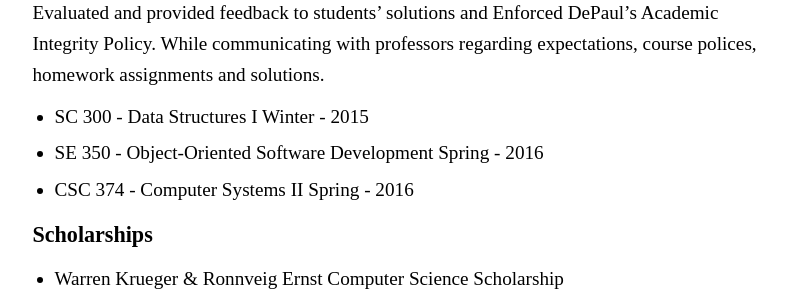
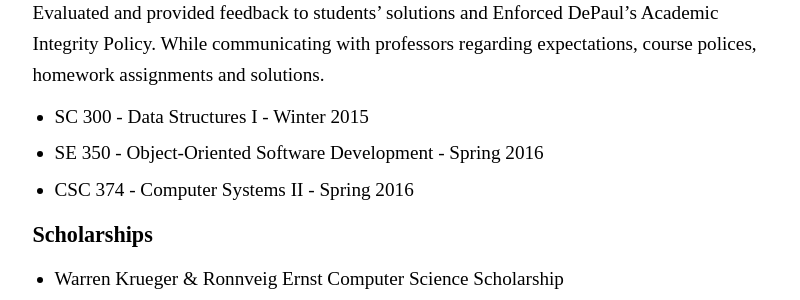
Before and after one commit to nickstanley574/nickstanley574.github.io, a Jekyll site: the page built from resume.md, in a window 1280 px wide and 900 px high, scrolled down 3498 px. Shown: the part 154-454 px from the top of the window, without its empty margins (235-1035 px from the left). Built offline with Jekyll 4.4.1, drawn with Linux system fonts in a browser that asks for light colours.

```diff
--- a/resume.md
+++ b/resume.md
@@ -97,9 +97,9 @@ Tutored undergraduate and graduate students in the following subjects and concep
 #### 2015 - 2016
 Evaluated and provided feedback to students' solutions and Enforced DePaul's Academic Integrity Policy. While communicating with professors regarding expectations, course polices, homework assignments and solutions.
 
-* SC 300 - Data Structures I Winter - 2015
-* SE 350 - Object-Oriented Software Development Spring - 2016
-* CSC 374 - Computer Systems II Spring - 2016
+* SC 300 - Data Structures I - Winter 2015
+* SE 350 - Object-Oriented Software Development - Spring 2016
+* CSC 374 - Computer Systems II - Spring 2016
 
 ### Scholarships
 * Warren Krueger & Ronnveig Ernst Computer Science Scholarship
```
